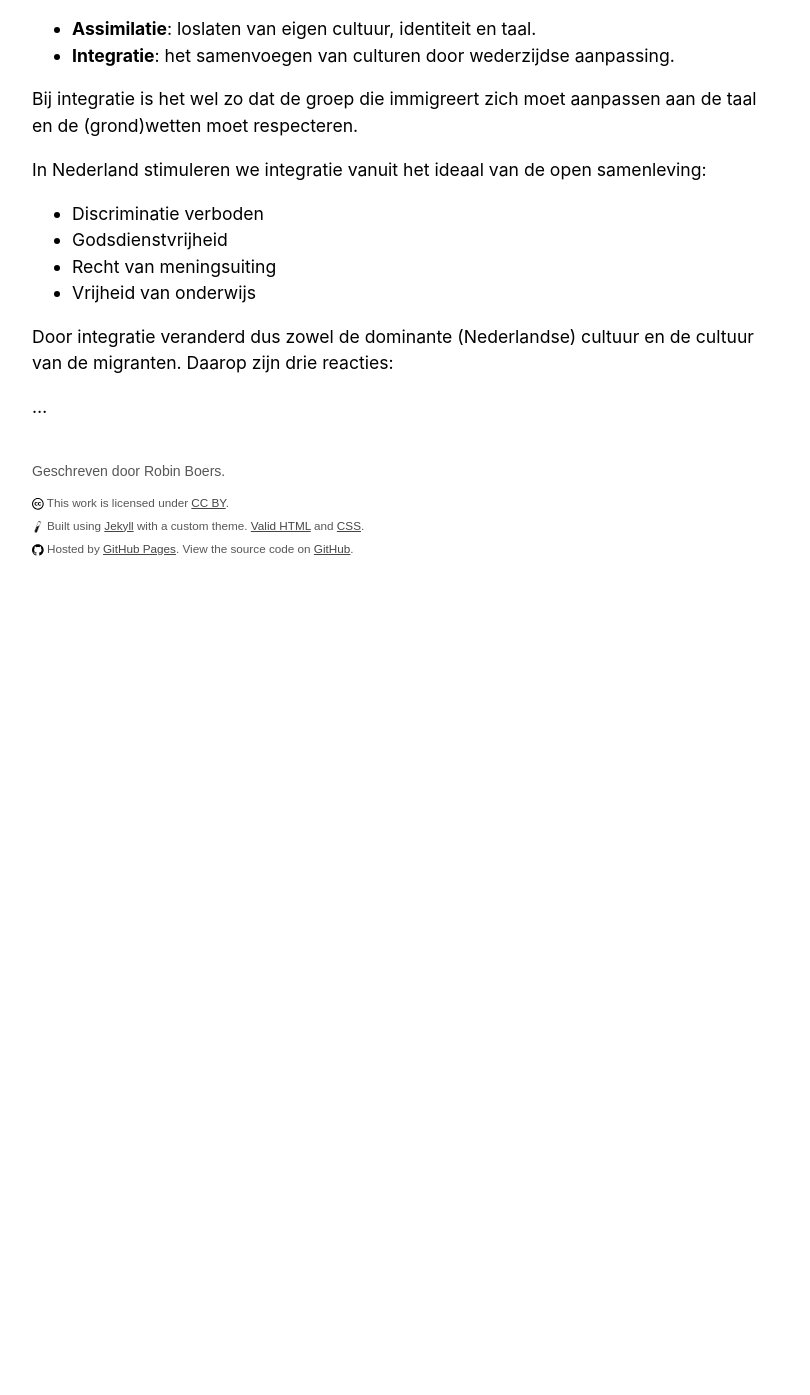
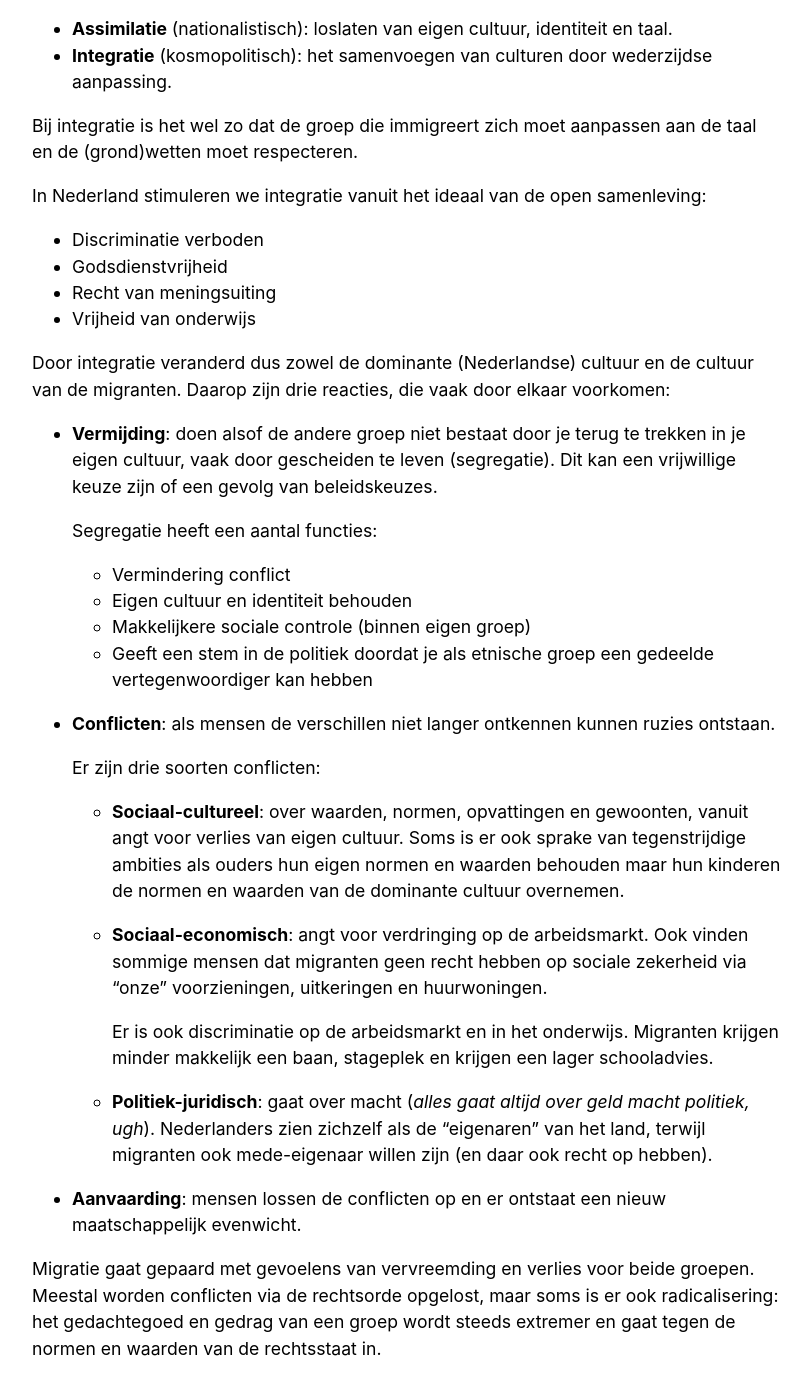
Before and after one commit to RobinBoers/school.geheimesite.nl, a Jekyll site: the page built from 5VWO/TW3/Maatschappijleer2.md, in a window 1280 px wide and 1400 px high, scrolled down 8483 px. Shown: the top 1395 px of the window, without its empty margins (233-1043 px from the left). Built offline with Jekyll 4.4.1, drawn with Linux system fonts in a browser that asks for light colours; our own code applies the rules of GitHub Pages for plain Markdown files; before the commit the page ends 9113 px from its top, so only the background shows below that.

Commit message:
Add stuff on integratie

```diff
--- a/5VWO/TW3/Maatschappijleer2.md
+++ b/5VWO/TW3/Maatschappijleer2.md
@@ -234,8 +234,8 @@ Er gebeuren bij de Europese grenzen ook veel pushbacks: het terugduwen van bootj
 
 Als mensen in Nederland immigreren ontstaat de vraag hoe mensen zich aan elkaar moeten aanpassen.
 
-- **Assimilatie**: loslaten van eigen cultuur, identiteit en taal.
-- **Integratie**: het samenvoegen van culturen door wederzijdse aanpassing.
+- **Assimilatie** (nationalistisch): loslaten van eigen cultuur, identiteit en taal.
+- **Integratie** (kosmopolitisch): het samenvoegen van culturen door wederzijdse aanpassing.
 
 Bij integratie is het wel zo dat de groep die immigreert zich moet aanpassen aan de taal en de (grond)wetten moet respecteren.
 
@@ -246,6 +246,29 @@ In Nederland stimuleren we integratie vanuit het ideaal van de open samenleving:
 - Recht van meningsuiting
 - Vrijheid van onderwijs
 
-Door integratie veranderd dus zowel de dominante (Nederlandse) cultuur en de cultuur van de migranten. Daarop zijn drie reacties:
+Door integratie veranderd dus zowel de dominante (Nederlandse) cultuur en de cultuur van de migranten. Daarop zijn drie reacties, die vaak door elkaar voorkomen:
 
-...
+- **Vermijding**: doen alsof de andere groep niet bestaat door je terug te trekken in je eigen cultuur, vaak door gescheiden te leven (segregatie). Dit kan een vrijwillige keuze zijn of een gevolg van beleidskeuzes.
+
+  Segregatie heeft een aantal functies:
+
+  - Vermindering conflict
+  - Eigen cultuur en identiteit behouden
+  - Makkelijkere sociale controle (binnen eigen groep)
+  - Geeft een stem in de politiek doordat je als etnische groep een gedeelde vertegenwoordiger kan hebben
+
+- **Conflicten**: als mensen de verschillen niet langer ontkennen kunnen ruzies ontstaan.
+
+  Er zijn drie soorten conflicten:
+
+  - **Sociaal-cultureel**: over waarden, normen, opvattingen en gewoonten, vanuit angt voor verlies van eigen cultuur. Soms is er ook sprake van tegenstrijdige ambities als ouders hun eigen normen en waarden behouden maar hun kinderen de normen en waarden van de dominante cultuur overnemen.
+
+  - **Sociaal-economisch**: angt voor verdringing op de arbeidsmarkt. Ook vinden sommige mensen dat migranten geen recht hebben op sociale zekerheid via "onze" voorzieningen, uitkeringen en huurwoningen.
+
+    Er is ook discriminatie op de arbeidsmarkt en in het onderwijs. Migranten krijgen minder makkelijk een baan, stageplek en krijgen een lager schooladvies.
+
+  - **Politiek-juridisch**: gaat over macht (_alles gaat altijd over geld macht politiek, ugh_). Nederlanders zien zichzelf als de "eigenaren" van het land, terwijl migranten ook mede-eigenaar willen zijn (en daar ook recht op hebben).
+
+- **Aanvaarding**: mensen lossen de conflicten op en er ontstaat een nieuw maatschappelijk evenwicht.
+
+Migratie gaat gepaard met gevoelens van vervreemding en verlies voor beide groepen. Meestal worden conflicten via de rechtsorde opgelost, maar soms is er ook radicalisering: het gedachtegoed en gedrag van een groep wordt steeds extremer en gaat tegen de normen en waarden van de rechtsstaat in.
```
